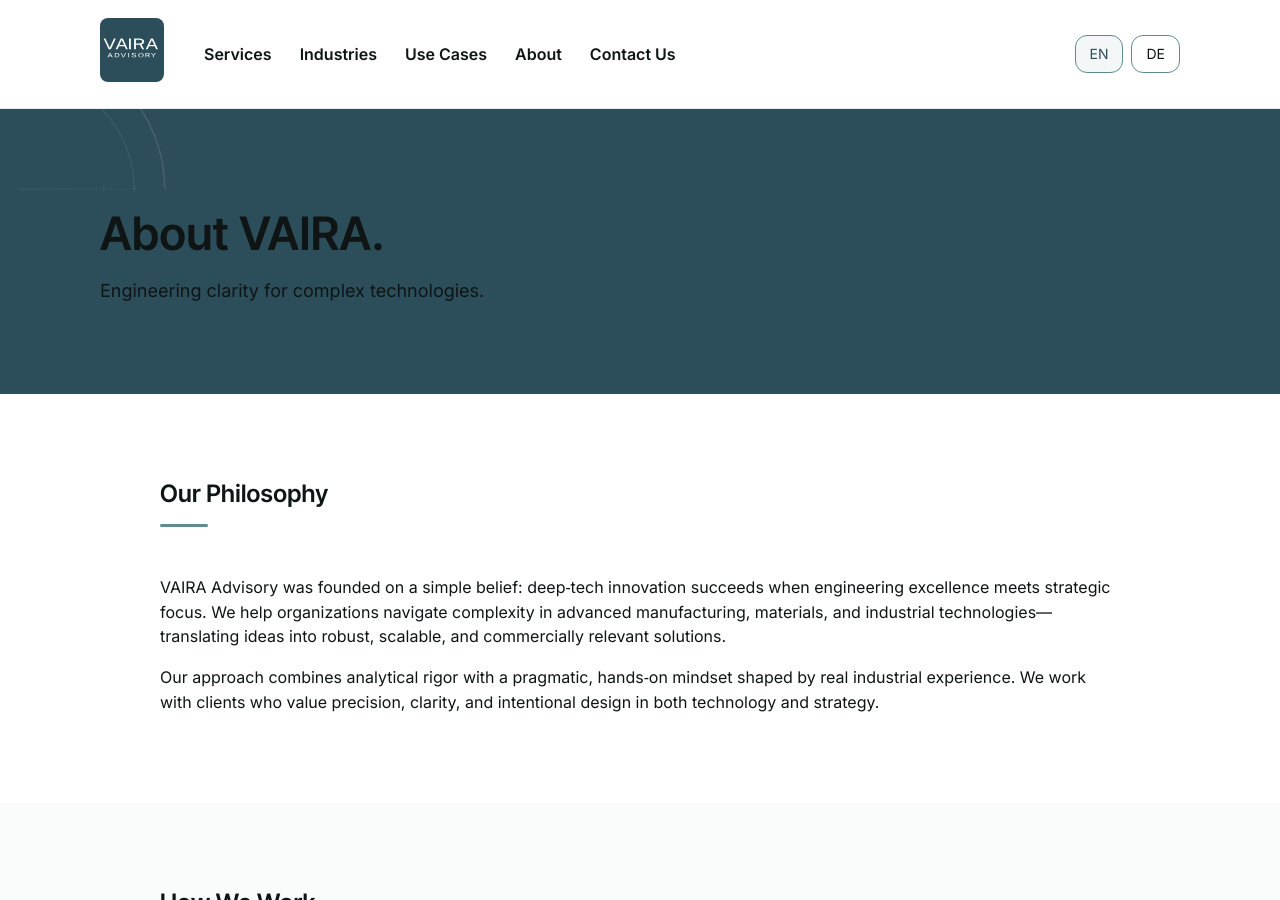
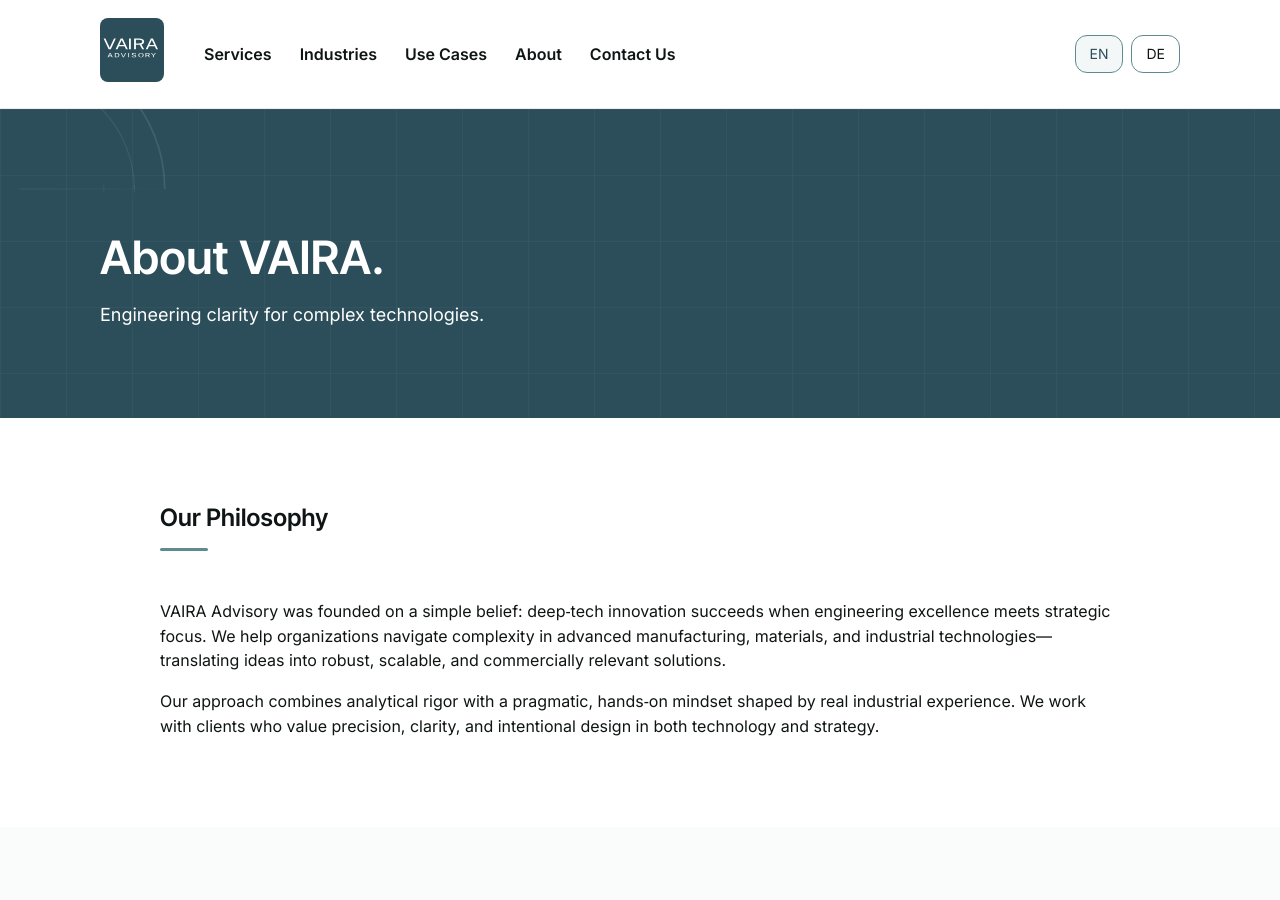
Before and after one commit to raphaelheeb/vaira-advisory, a Jekyll site: the page built from about/index.html, in a window 1280 px wide and 900 px high. Built offline with Jekyll 4.4.1, drawn with Linux system fonts in a browser that asks for light colours.

Commit message:
Update index.html

```diff
--- a/about/index.html
+++ b/about/index.html
@@ -7,7 +7,7 @@
 ---
 
 <!-- SUBPAGE HERO -->
-<section id="hero" class="hero--clean">
+<section id="hero" class="hero hero--clean">
   <div class="content-wrapper">
     <h1 class="hero-title">About VAIRA.</h1>
     <p class="hero-sub">Engineering clarity for complex technologies.</p>
```
Also changed, not shown: other parts of about/index.html (+1 -1 lines).
